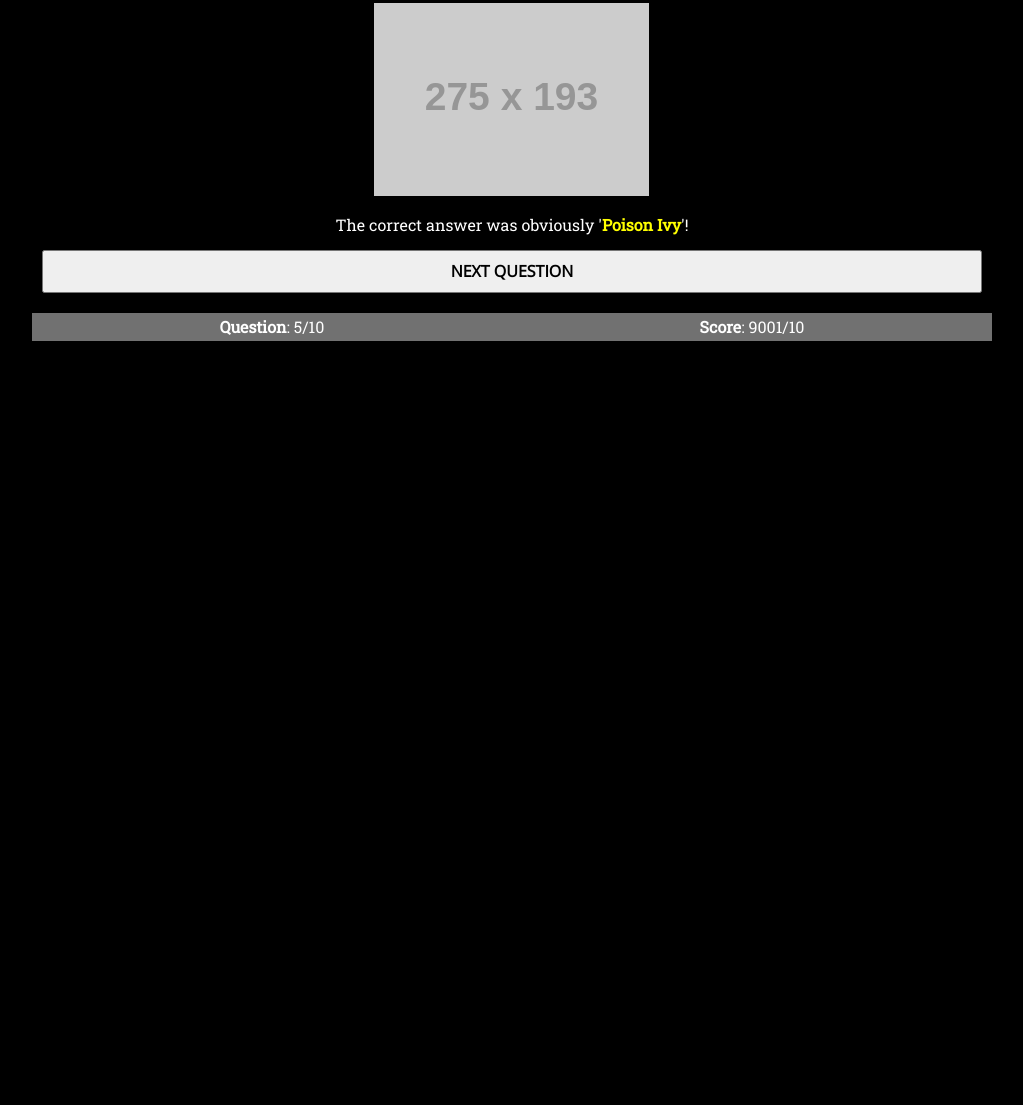
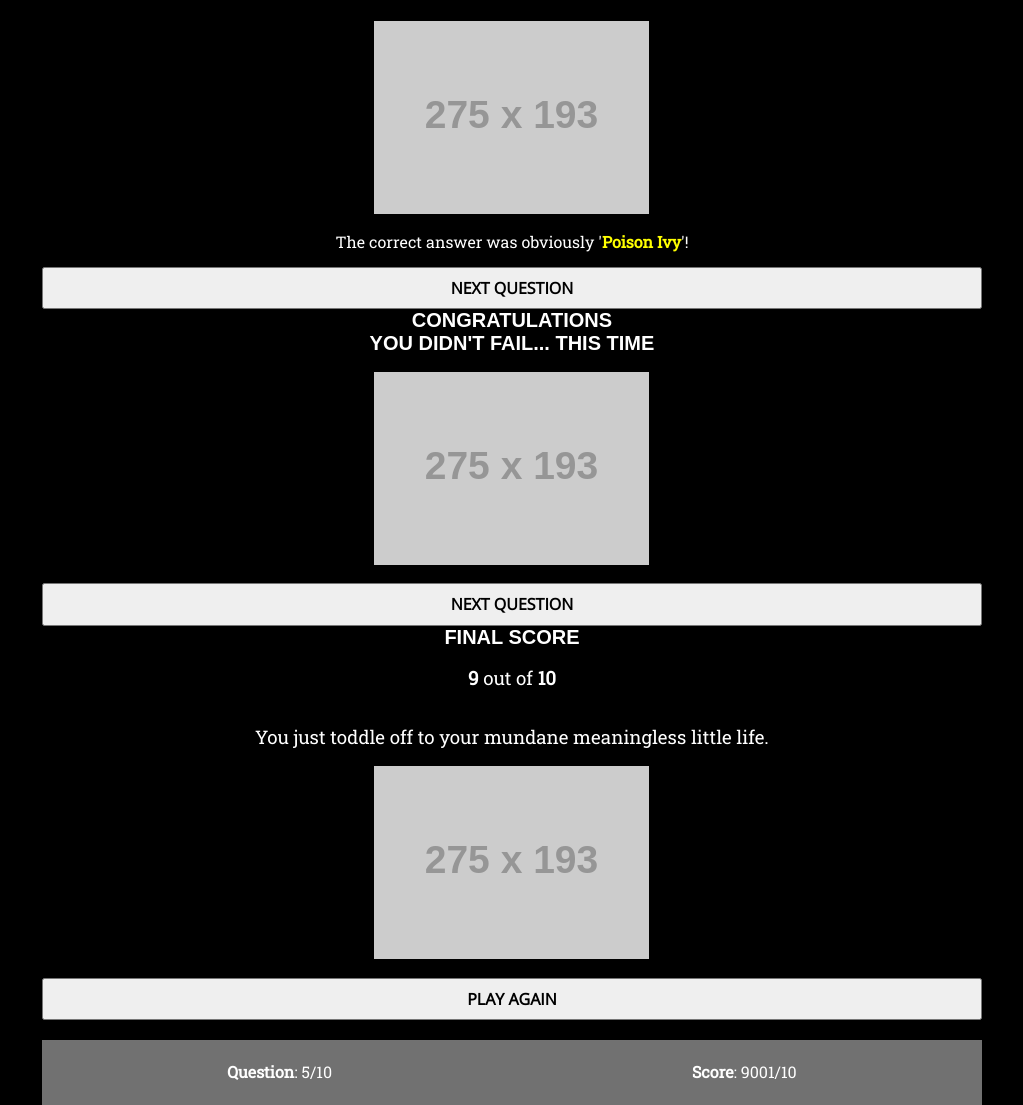
Before and after one commit to findingdori/quiz-app, a plain HTML site: page index.html in a window 1280 px wide. Shown: the part 831-1936 px from the top of the page, without its empty margins (128-1151 px from the left). Before the commit the page ends 1172 px from the top, so only its background shows below. Drawn offline with nearby package versions, Linux system fonts and the light colour scheme; placeholder pictures from the web are drawn by us; a web font is replaced by a local one.

Commit message:
added added correct results and final results section wireframe HTML and CSS. modified existing HTML and CSS

```diff
--- a/css/style.css
+++ b/css/style.css
@@ -17,7 +17,8 @@ img {
 }
 
 header {
-    margin-top: 25px;
+    padding-top: 25px;
+    margin-bottom: 15px;
     text-align: center;
 }
 
@@ -30,9 +31,10 @@ button {
     font-weight: bold;
     text-transform: uppercase;
     padding: 10px 5px;
+    margin-top: 15px;
 }
 
-h1, h2, h3, h4, h5, h6, legend{
+h1, h2, h3, h4, h5, h6 {
     font-family: 'Metrophobic', sans-serif;
     text-align: center;
 }
@@ -43,11 +45,7 @@ h1, h2, h3, h4, h5, h6, legend{
 
 /* Questions */
 
-fieldset {
-    border: 0px;
-}
-
-legend {
+h2 {
     font-size: 1.25em;
 }
 
@@ -55,7 +53,7 @@ legend {
     display: block;
     padding: 10px 5px;
     background: #515151;
-    margin: 15px auto;
+    margin: 15px auto 0px;
 }
 
 .question input[type='radio'] {
@@ -79,20 +77,17 @@ legend {
     text-align: center;
 }
 
-.status div {
+.score {
     background: #717171;
+    padding-top: 15px;
+    padding-bottom: 15px;
 }
 
-.status div span {
+.score span {
     display: block;
-    padding: 5px;
 }
 
 /* Results Section */
-
-h2 {
-    font-size: 1.25em;
-}
 
 .result {
     text-align: center;
@@ -102,12 +97,20 @@ h2 {
     margin-top: 0px;
 }
 
+.correctAnswer p {
+    margin-bottom: 0px;
+}
+
 .correctAnswer strong {
     color: yellow;
 }
 
 
+/* Final Results Section */
 
+.final-result p {
+    font-size: 1.17em;
+}
 
 
 /* Non-Mobile Web Adjustments */
@@ -123,4 +126,10 @@ h2 {
     .empty {
         display: initial;
     }
+
+    .score span {
+        display: inline-block;
+        padding: 8px 0px;
+        width: 49%;
+    }
 }
--- a/index.html
+++ b/index.html
@@ -38,8 +38,8 @@
                 <!-- Wireframe - Question Section -->
                 <div class="question">
                     <div class="row">
-                        <fieldset class="col-12">
-                            <legend>Who is Harley Quinn's best friend?</legend>
+                        <div class="col-12">
+                            <h2>Who is Harley Quinn's best friend?</h2>
                             <label for="catwoman">
                                 <input type="radio" id="catwoman" name="questions" value="catwoman">
                                 Catwoman
@@ -59,7 +59,7 @@
                                 <input type="radio" id="powergirl" name="questions" value="powergirl">
                                 Power Girl
                             </label>
-                        </fieldset>
+                        </div>
                     </div>
                     <div class="row">
                         <div class="col-12">
@@ -91,14 +91,63 @@
                     </div>
                 </div>
 
+                <!-- Wireframe - Correct Section -->
+                <div class="result">
+                    <div class="row">
+                        <div class="col-4 empty">&nbsp;</div>
+                        <div class="col-4">
+                            <h2>CONGRATULATIONS<br>
+                            YOU DIDN'T FAIL... THIS TIME</h2>
+                            <img src="https://via.placeholder.com/275x193?text=Joker+Image" alt="Animated image of the Joker sitting in a chair slowly tenting his fingers together.">
+                        </div>
+                        <div class="col-4 empty">&nbsp;</div>
+                    </div>
+                    <div class="row">
+                        <div class="col-12">
+                            <button type="button" class="btnNextQuestion">NEXT QUESTION</button>
+                        </div>
+                    </div>
+                </div>
+
+                <!-- Wireframe - Final Result Section -->
+                <div class="result final-result">
+                        <div class="row">
+                            <div class="col-4 empty">&nbsp;</div>
+                            <div class="col-4">
+                                <h2>FINAL SCORE</h2>
+                                <p><strong>9</strong> out of <strong>10</strong><p>
+                            </div>
+                            <div class="col-4 empty">&nbsp;</div>
+                        </div>
+                        <div class="row">
+                            <div class="col-2 empty">&nbsp;</div>
+                            <div class="col-8">
+                                <p>You just toddle off to your mundane meaningless little life.</p>
+                            </div>
+                            <div class="col-2 empty">&nbsp;</div>
+                        </div>
+                        <div class="row">
+                            <div class="col-4 empty">&nbsp;</div>
+                            <div class="col-4">
+                                <img src="https://via.placeholder.com/275x193?text=Joker+Image" alt="Animated image of the Joker sitting in a chair slowly tenting his fingers together.">
+                            </div>
+                            <div class="col-4 empty">&nbsp;</div>
+                        </div>
+                        <div class="row">
+                            <div class="col-12">
+                                <button type="button" class="btnNextQuestion">PLAY AGAIN</button>
+                            </div>
+                        </div>
+                    </div>
+
             </section>
             <!-- Wireframe - Status Section -->
             <section class="status row" role="region">
-                <div class="col-6">
-                    <span><strong>Question</strong>: 5/10</span>
-                </div>
-                <div class="col-6">
-                    <span><strong>Score</strong>: 9001/10</span>
+                <div class="col-12">
+                    <div class="score">
+                        <span><strong>Question</strong>: 5/10</span>
+                        <span><strong>Score</strong>: 9001/10</span>
+                    </div>
                 </div>
             </section>
 
```
